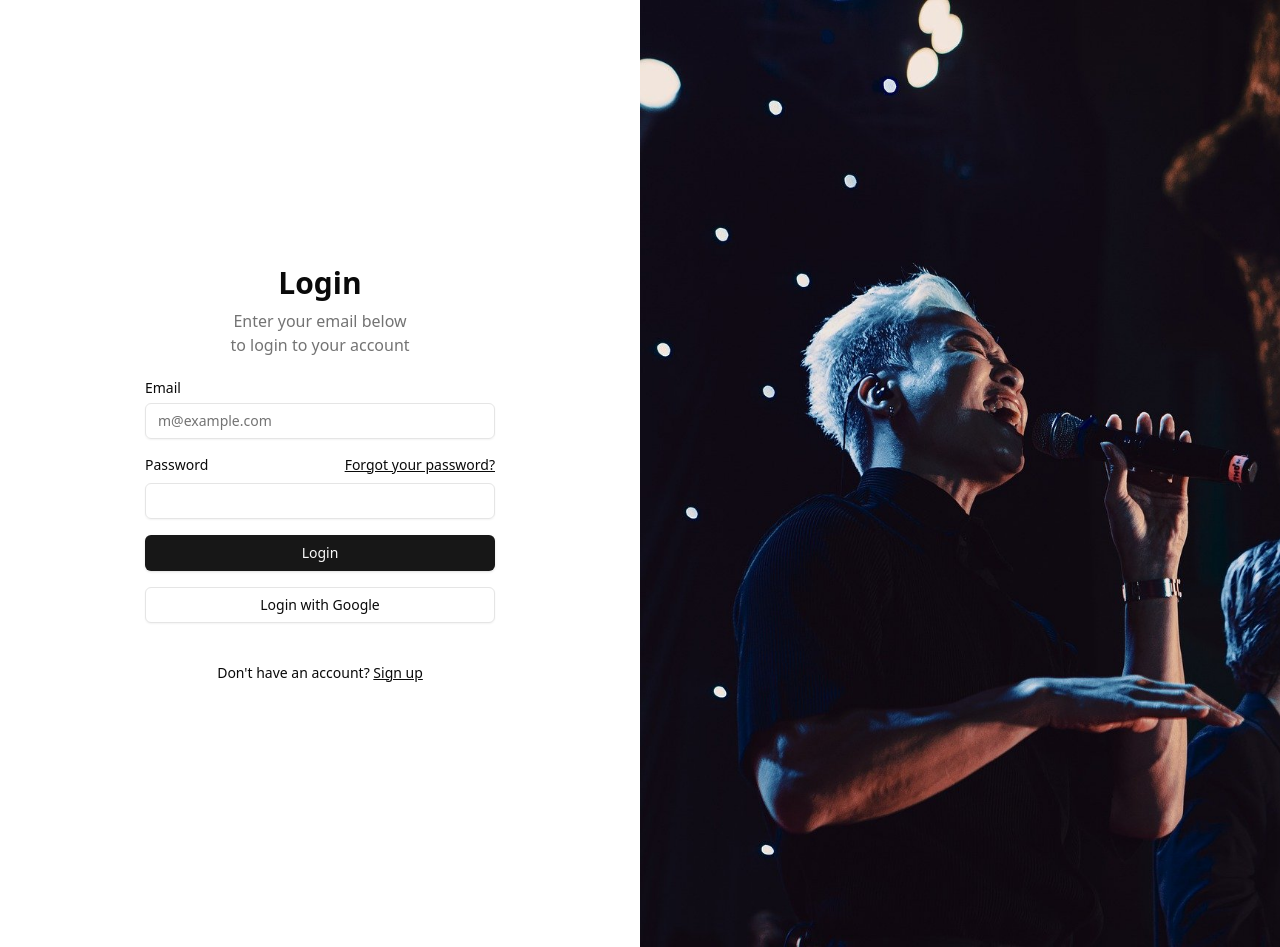
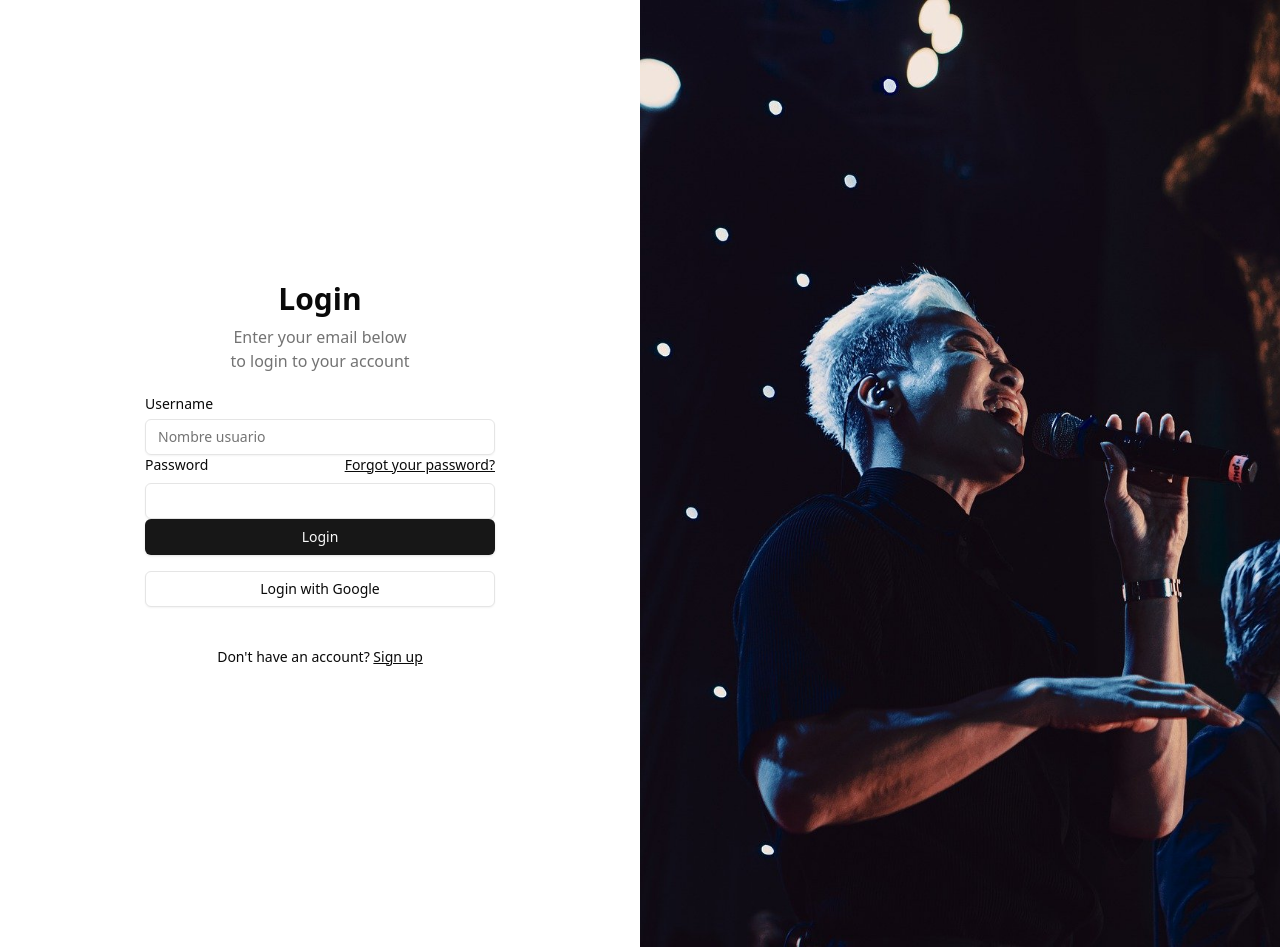
Before and after one commit to joskr3/demo-app-musica, a React (Vite) app: page /login in a window 1280 px wide. Built offline with nearby package versions, Linux system fonts and the light colour scheme.

Commit message:
feat: implementacion de la llamada post PARA EL LOGIN

```diff
--- a/src/components/authentication-04.tsx
+++ b/src/components/authentication-04.tsx
@@ -1,8 +1,49 @@
 import { Button } from "@/components/ui/button"
 import { Input } from "@/components/ui/input"
 import { Label } from "@/components/ui/label"
+import type { Usuario } from "@/interfaces"
+import { url } from "@/lib/utils"
+import { useMutation } from "@tanstack/react-query"
+import { useState } from "react"
 
 const LoginPage = () => {
+  const mutation = useMutation({
+    mutationFn: (nuevoUsuario: Usuario) => {
+      return fetch(
+        `${url}/login`,
+        {
+          method: 'POST',
+          headers: { 'Content-Type': 'application/json' },
+          body: JSON.stringify(nuevoUsuario),
+        }
+      )
+    },
+  })
+
+  const handleSubmit = async (e: React.FormEvent<HTMLFormElement>) => {
+    e.preventDefault()
+    const formData = new FormData(e.currentTarget)
+    const nuevoUsuario: Usuario = {
+      nombre_usuario: formData.get('nombre_usuario') as string,
+      password: formData.get('password') as string,
+    }
+    console.log(nuevoUsuario)
+    mutation.mutate(nuevoUsuario)
+  }
+
+  const [user, setUser] = useState('')
+  const [password, setPassword] = useState('')
+
+  const handleChange = (e: React.ChangeEvent<HTMLInputElement>) => {
+    const { value } = e.target
+    setUser(value)
+  }
+
+  const handlePasswordChange = (e: React.ChangeEvent<HTMLInputElement>) => {
+    const { value } = e.target
+    setPassword(value)
+  }
+
   return (
     <div className="w-full lg:grid h-dvh lg:grid-cols-2">
       <div className="flex items-center justify-center py-12">
@@ -14,12 +55,16 @@ const LoginPage = () => {
             </p>
           </div>
           <div className="grid gap-4">
+            <form onSubmit={handleSubmit}>
               <div className="grid gap-2">
-              <Label htmlFor="email">Email</Label>
+                <Label htmlFor="nombre_usuario">Username</Label>
                 <Input
-                id="email"
-                type="email"
-                placeholder="m@example.com"
+                  id="nombre_usuario"
+                  name="nombre_usuario"
+                  type="text"
+                  placeholder="Nombre usuario"
+                  value={user}
+                  onChange={handleChange}
                   required
                 />
               </div>
@@ -33,11 +78,19 @@ const LoginPage = () => {
                     Forgot your password?
                   </a>
                 </div>
-              <Input id="password" type="password" required />
+                <Input
+                  id="password"
+                  name="password"
+                  type="password"
+                  required
+                  value={password}
+                  onChange={handlePasswordChange}
+                />
               </div>
               <Button type="submit" className="w-full">
                 Login
               </Button>
+            </form>
             <Button variant="outline" className="w-full">
               Login with Google
             </Button>
```
Also changed, not shown: src/interfaces/index.ts (+7 -0 lines). Lines whose indentation alone changed are shown as unchanged.
